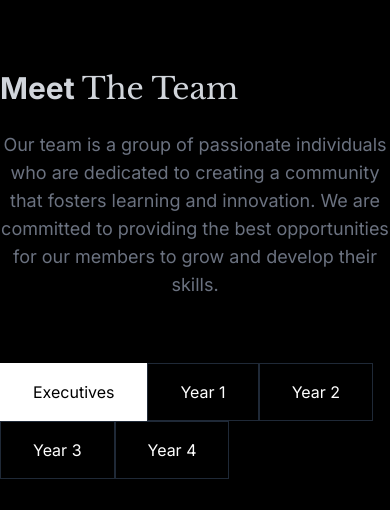
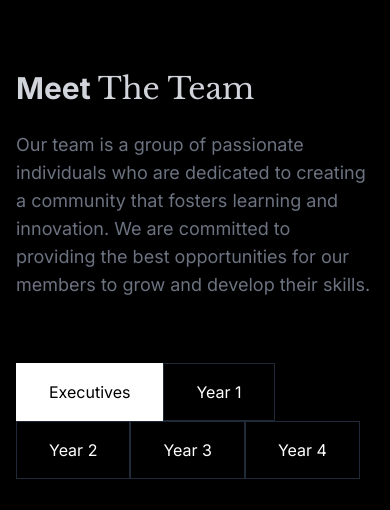
Before and after one commit to thisisamish/quanta, a Next.js app: page /team in a window 390 px wide. Shown: the part 133-643 px from the top of the page. Built offline with nearby package versions, Linux system fonts and the light colour scheme.

Commit message:
mobile ui optimisation

```diff
--- a/app/(public)/team/page.tsx
+++ b/app/(public)/team/page.tsx
@@ -24,17 +24,17 @@ const TeamPage = () => {
 					duration: 0.95,
 					ease: [0.165, 0.84, 0.44, 1],
 				}}
-				className="mx-auto text-3xl font-bold tracking-normal text-gray-300 sm:text-5xl mt-32"
+				className="px-4 lg:max-w-6xl mx-auto text-3xl font-bold tracking-normal text-gray-300 sm:text-5xl mt-32"
 			>
 				Meet <span className="font-cursive font-normal">The Team</span>
 			</motion.h1>
-			<p className="text-center lg:text-left text-lg mb-16 mt-6 max-w-md sm:max-w-xl md:max-w-2xl lg:max-w-3xl sm:text-gray-400 text-gray-500">
+			<p className="px-4 text-left text-lg mb-16 mt-6 lg:max-w-6xl mx-auto sm:text-gray-400 text-gray-500">
 				Our team is a group of passionate individuals who are dedicated
 				to creating a community that fosters learning and innovation. We
 				are committed to providing the best opportunities for our
 				members to grow and develop their skills.
 			</p>
-			<div className="mb-8">
+			<div className="px-4 mb-8">
 				<TabButton
 					tabName="Executives"
 					activeTab={activeTab}
--- a/app/components/TeamTab.tsx
+++ b/app/components/TeamTab.tsx
@@ -3,7 +3,7 @@ import TeamCard from './TeamCard';
 export default function TeamTab({ teamName }: { teamName: string }) {
 	// implment team data fetch logic here
 	return (
-		<div className="w-full flex flex-wrap gap-4 mx-auto px-8">
+		<div className="w-full grid grid-cols-2 sm:flex sm:flex-wrap gap-4 mx-auto px-4">
 			<TeamCard />
 			<TeamCard />
 			<TeamCard />
```
